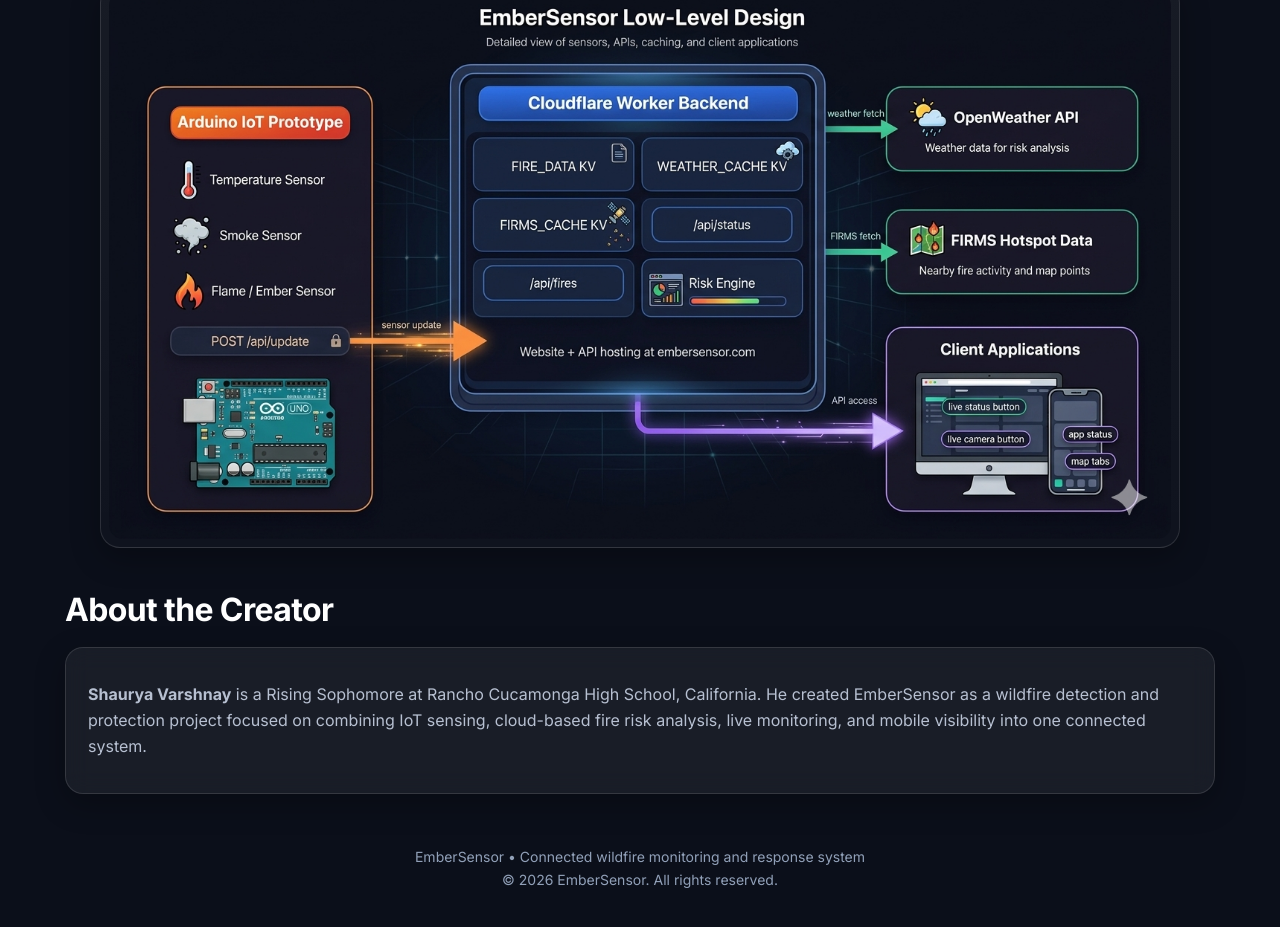
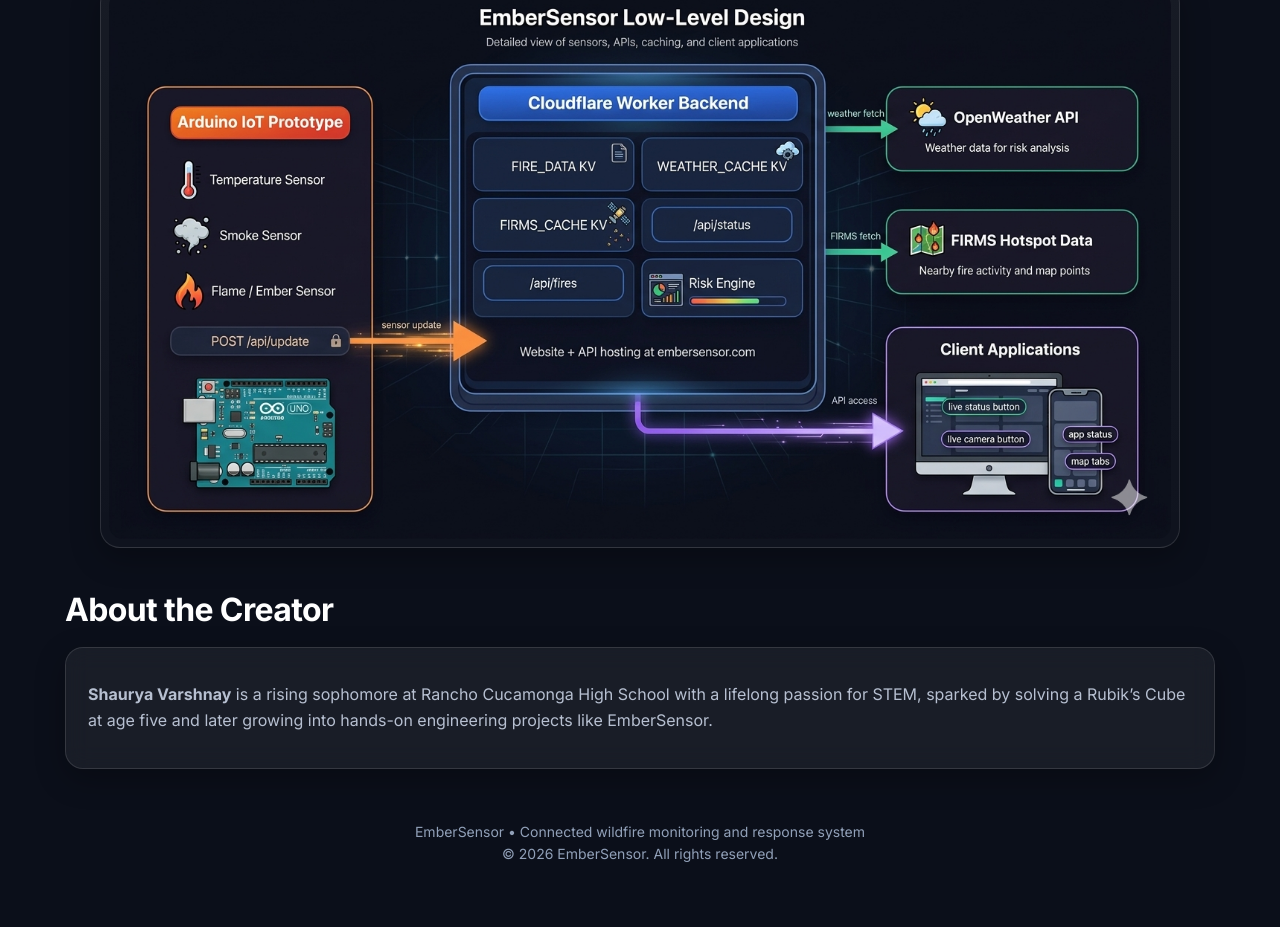
Before and after one commit to shauryarchs/embersensor-site, a plain HTML site: page docs/index.html in a window 1280 px wide. Shown: the part 3030-3957 px from the top of the page. Drawn offline with Linux system fonts and the light colour scheme.

Commit message:
Update index.html

```diff
--- a/docs/index.html
+++ b/docs/index.html
@@ -183,9 +183,9 @@
       <h2>About the Creator</h2>
       <div class="card">
         <p>
-          <strong>Shaurya Varshnay</strong> is a Rising Sophomore at Rancho Cucamonga High School, California.
-          He created EmberSensor as a wildfire detection and protection project focused on combining IoT sensing,
-          cloud-based fire risk analysis, live monitoring, and mobile visibility into one connected system.
+          <strong>Shaurya Varshnay</strong> is a rising sophomore at Rancho Cucamonga High School with a lifelong passion
+          for STEM, sparked by solving a Rubik&rsquo;s Cube at age five and later growing into hands-on engineering
+          projects like EmberSensor.
         </p>
       </div>
     </div>
```
